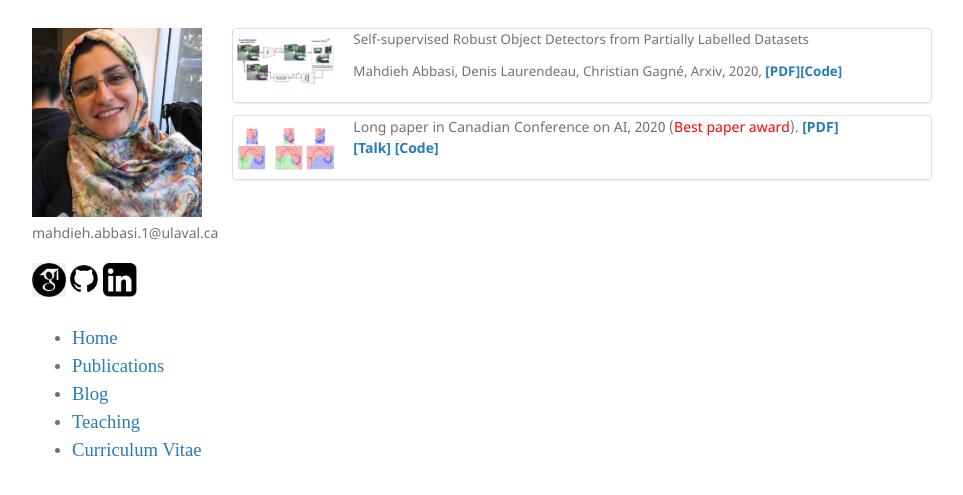
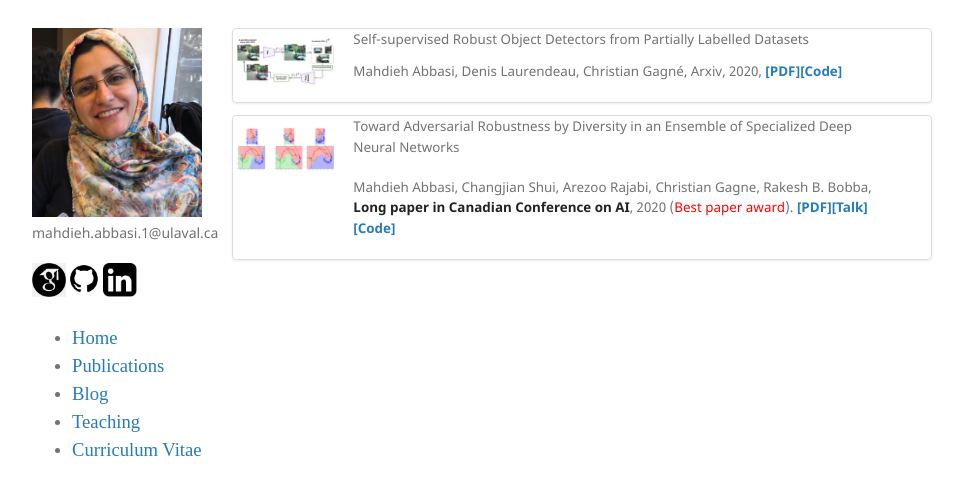
Before and after one commit to mahdaneh/mahdaneh.github.io, a Jekyll site: the page built from publications_test.html, in a window 1280 px wide. Shown: the top 495 px of the page, without its empty margins (158-1121 px from the left). Built offline with Jekyll 4.4.1, drawn with Linux system fonts in a browser that asks for light colours.

Commit message:
neat pulication

```diff
--- a/publications_test.html
+++ b/publications_test.html
@@ -30,9 +30,11 @@ layout: default
       <li class="list-group-item" style="padding:0 0 0.2% 0.6%;">
         <div class="media">
           <div class="pull-left text-center" style="padding:9px 1.3% 0 0; width:15.2%;" href=""><img width="100%" src="/images/Ensemble.jpg"></div>
-<div class="pull-left text-left" style="padding:0% 0% 0% 0.1%; width:75%;">
 
-            Long paper in Canadian Conference on AI, 2020 (<a href="https://www.caiac.ca/en/conferences/canadianai-2020/home"><span style="color: red">Best paper award</span></a>). <b><a href="https://arxiv.org/pdf/2005.08321.pdf">[PDF]</a><a href="https://youtu.be/qFrkUeBjTMA">[Talk]</a> <a href="">[Code]</a></b></p>
+	  <div class="pull-left text-left" style="padding:0% 0% 0% 0.1%; width:75%;">
+<p style="font-size:13.4px; line-height:155%">Toward Adversarial Robustness by Diversity in an Ensemble of Specialized Deep Neural Networks</p>
+<p style="font-size:13.4px">Mahdieh Abbasi, Changjian Shui, Arezoo Rajabi, Christian Gagne, Rakesh B. Bobba,
+            <strong>Long paper in Canadian Conference on AI</strong>, 2020 (<a href="https://www.caiac.ca/en/conferences/canadianai-2020/home"><span style="color: red">Best paper award</span></a>). <b><a href="https://arxiv.org/pdf/2005.08321.pdf">[PDF]</a><a href="https://youtu.be/qFrkUeBjTMA">[Talk]</a> <a href="">[Code]</a></b></p>
 </div>
 </div>
       </li>
```
